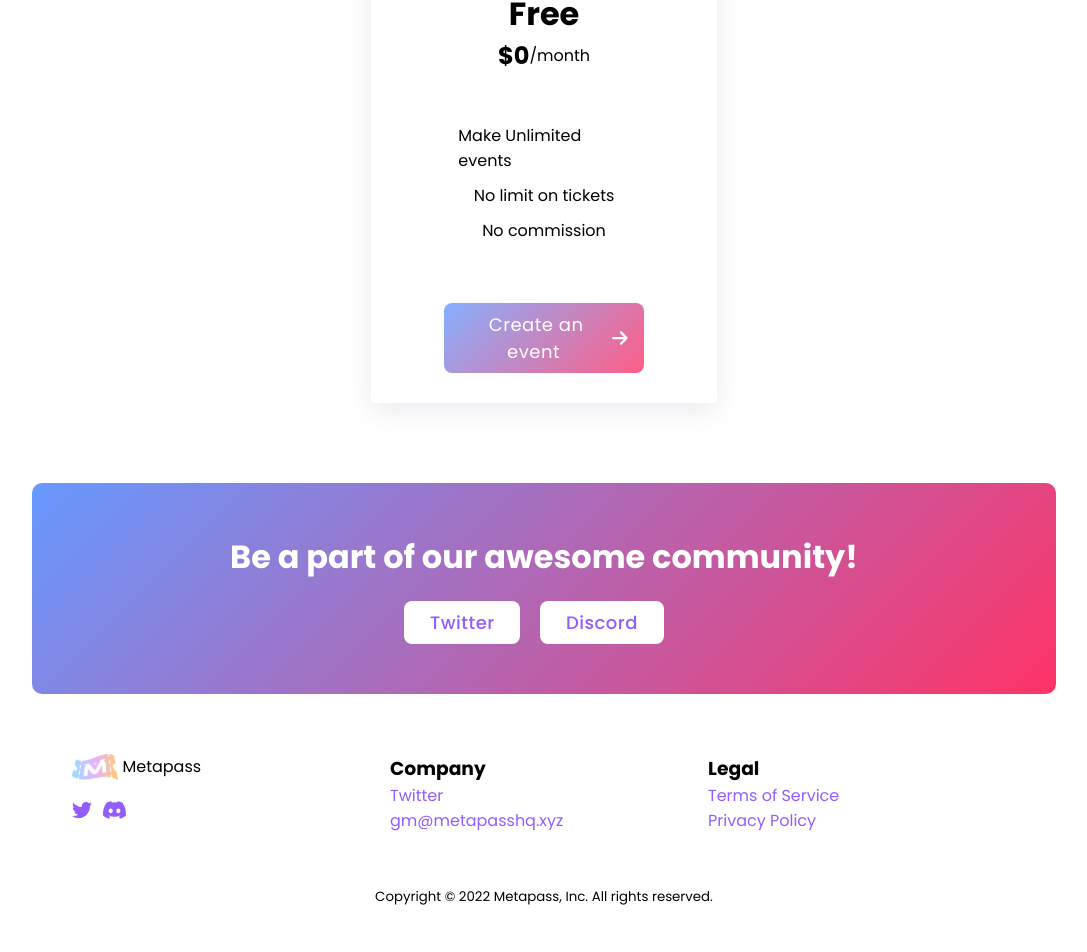
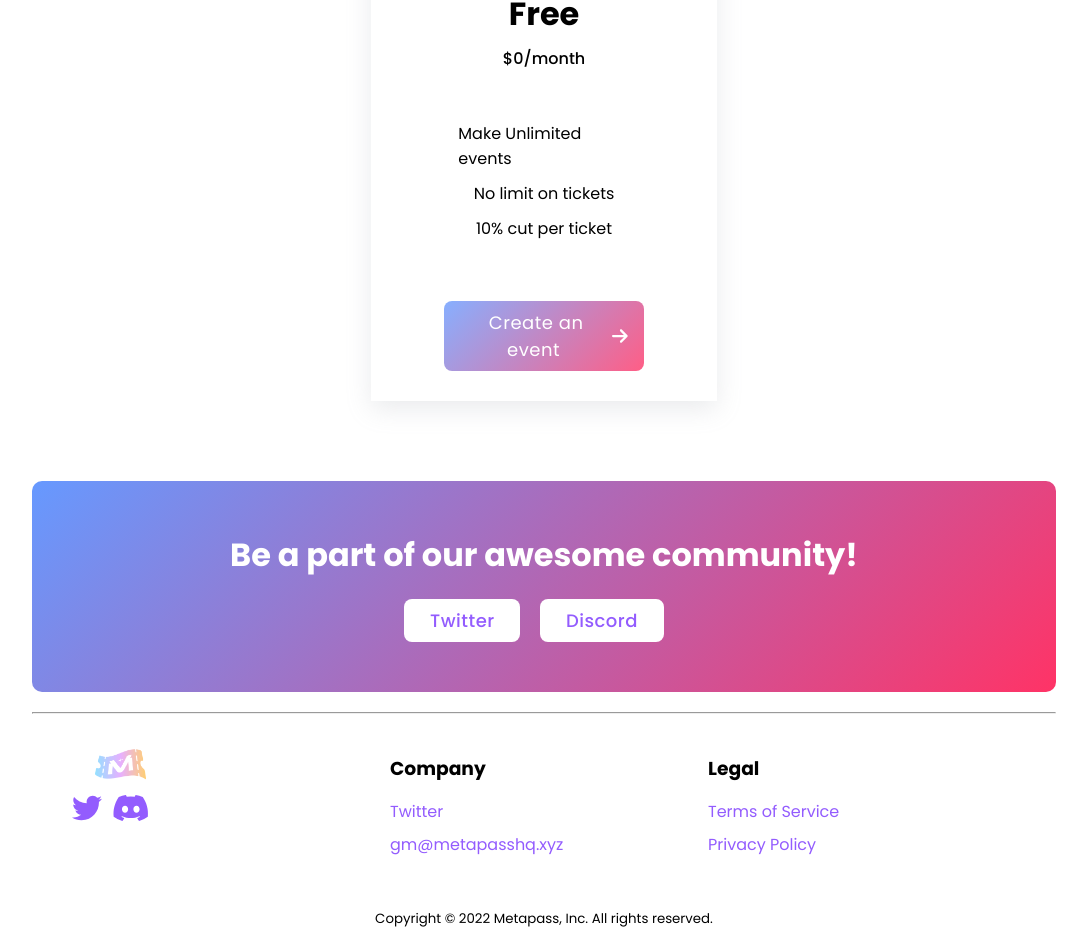
Before and after one commit to shrutipanjwani/metapass-landing, a React (Create React App) app: page / in a window 1280 px wide. Shown: the part 2268-3220 px from the top of the page, without its empty margins (96-1183 px from the left). Before the commit the page ends 3186 px from the top, so only its background shows below. Built offline with nearby package versions, Linux system fonts and the light colour scheme.

Commit message:
feat: :speech_balloon: more ui fixes

```diff
--- a/src/Components/Footer.js
+++ b/src/Components/Footer.js
@@ -7,20 +7,22 @@ import { faDiscord, faTwitter } from "@fortawesome/free-brands-svg-icons";
 const Footer = () => {
 	return (
 		<footer>
+			<center>
+				<hr className="separator" />
+			</center>
 			<div className="footer-container">
 				<div className="footer-col">
 					<div className="footer-logo-flex">
 						<img src={logo} alt="Logo" />
-            <p>&nbsp;Metapass</p>
 					</div>
 					<ul className="footer-socials">
 						<li>
-              <a href="/">
+							<a href="https://twitter.com/metapassHQ">
 								<FontAwesomeIcon icon={faTwitter} />
 							</a>
 						</li>
 						<li>
-              <a href="/">
+							<a href="https://discord.gg/CBQ5YNnFXx">
 								<FontAwesomeIcon icon={faDiscord} />
 							</a>
 						</li>
@@ -30,10 +32,12 @@ const Footer = () => {
 					<ul className="footer-links">
 						<h3>Company</h3>
 						<li>
-              <a href="/">Twitter</a>
+							<a href="https://twitter.com/metapassHQ">Twitter</a>
 						</li>
 						<li>
-              <a href="/">gm@metapasshq.xyz</a>
+							<a href="mailto:gm@metapasshq.xyz">
+								gm@metapasshq.xyz
+							</a>
 						</li>
 					</ul>
 				</div>
@@ -50,7 +54,9 @@ const Footer = () => {
 				</div>
 			</div>
 			<div className="copyright">
-        <small>Copyright © 2022 Metapass, Inc. All rights reserved.</small>
+				<small>
+					Copyright © 2022 Metapass, Inc. All rights reserved.
+				</small>
 			</div>
 		</footer>
 	);
--- a/src/Components/Main.js
+++ b/src/Components/Main.js
@@ -18,7 +18,10 @@ const Main = () => {
 				</div>
 				<div className="feature-grid-content">
 					<h1>Token gate your events</h1>
-          <p>NFT Tickets to token gate your event in less than 1 minute</p>
+					<p>
+						NFT Tickets to token gate your event in less than 1
+						minute
+					</p>
 					<a href="/">
 						Learn more <FontAwesomeIcon icon={faArrowRight} />{" "}
 					</a>
@@ -26,8 +29,8 @@ const Main = () => {
 				<div className="feature-grid-content">
 					<h1>Live on Polygon Network</h1>
 					<p>
-            We've chosen to go live on Polygon chain as its fast and inexpensive
-            to create events
+						We've chosen to go live on Polygon chain as its fast and
+						inexpensive to create events
 					</p>
 					<a href="/">
 						Learn more <FontAwesomeIcon icon={faArrowRight} />{" "}
@@ -48,7 +51,10 @@ const Main = () => {
 						<a href="/">
 							<div className="method-content-box">
 								<FontAwesomeIcon icon={faDiscord} />
-                <p>Metapass Discord Bot for one click verification</p>
+								<p>
+									Metapass Discord Bot for one click
+									verification
+								</p>
 							</div>
 						</a>
 						<br />
@@ -67,17 +73,17 @@ const Main = () => {
 					<div className="pricing-box">
 						<h1>Free</h1>
 						<div className="price-flex">
-              <h2>$0</h2>
-              <span>/month</span>
+							<span>$0/month</span>
 						</div>
 						<ul>
 							<li>Make Unlimited events</li>
 							<li>No limit on tickets</li>
-              <li>No commission</li>
+							<li>10% cut per ticket</li>
 						</ul>
 						<GradientButton>
-              <a href="/">
-                Create an event&nbsp; <FontAwesomeIcon icon={faArrowRight} />{" "}
+							<a href="https://app.metapasshq.xyz">
+								Create an event&nbsp;{" "}
+								<FontAwesomeIcon icon={faArrowRight} />{" "}
 							</a>
 						</GradientButton>
 					</div>
--- a/src/Styles/Footer.css
+++ b/src/Styles/Footer.css
@@ -18,6 +18,23 @@ footer .footer-container .footer-col .footer-logo-flex {
   display: flex;
   align-items: center;
   margin-bottom: 20px;
+}
+
+.footer-logo-flex{
+  margin: 0 0 0 5rem;
+  transform: scale(1.5);
+}
+
+.separator {
+  width: 80%;
+}
+
+.footer-links h3 {
+  margin: 0 0 1rem 0;
+}
+
+.footer-links li {
+  margin: 0 0 0.5rem 0;
 }
 
 footer .footer-container .footer-col a {
@@ -41,13 +58,14 @@ footer .footer-container .footer-col .footer-socials li {
 }
 
 footer .footer-container .footer-col .footer-socials li svg {
-  font-size: 20px;
+  font-size: 30px;
   color: #935cfe;
 }
 
 .copyright {
   text-align: center;
   padding: 10px;
+  padding: 0 0 4rem 0;
 }
 
 @media screen and (max-width: 768px) {
--- a/src/Styles/Main.css
+++ b/src/Styles/Main.css
@@ -111,6 +111,11 @@ main {
   display: flex;
   align-items: center;
   justify-content: center;
+  margin-top: 0.5rem;
+}
+
+.price-flex {
+  font-weight: 500;
 }
 
 .pricing .pricing-box ul {
@@ -155,6 +160,7 @@ main {
 .community .socials li {
   margin-right: 20px;
 }
+
 
 @media screen and (max-width: 1024px) {
   .features-method .methods-flex .method-content {
```
Lines whose indentation alone changed are shown as unchanged.
